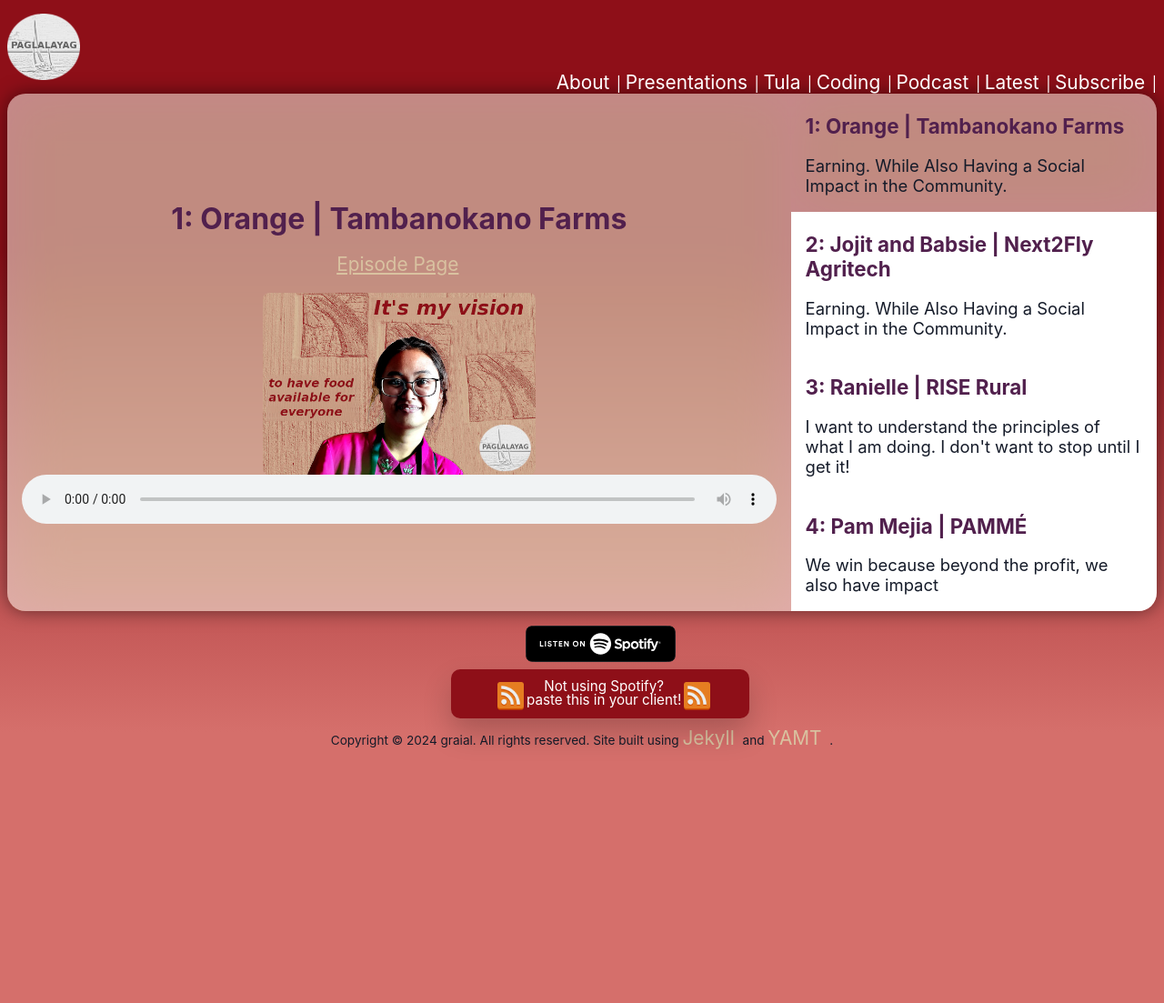
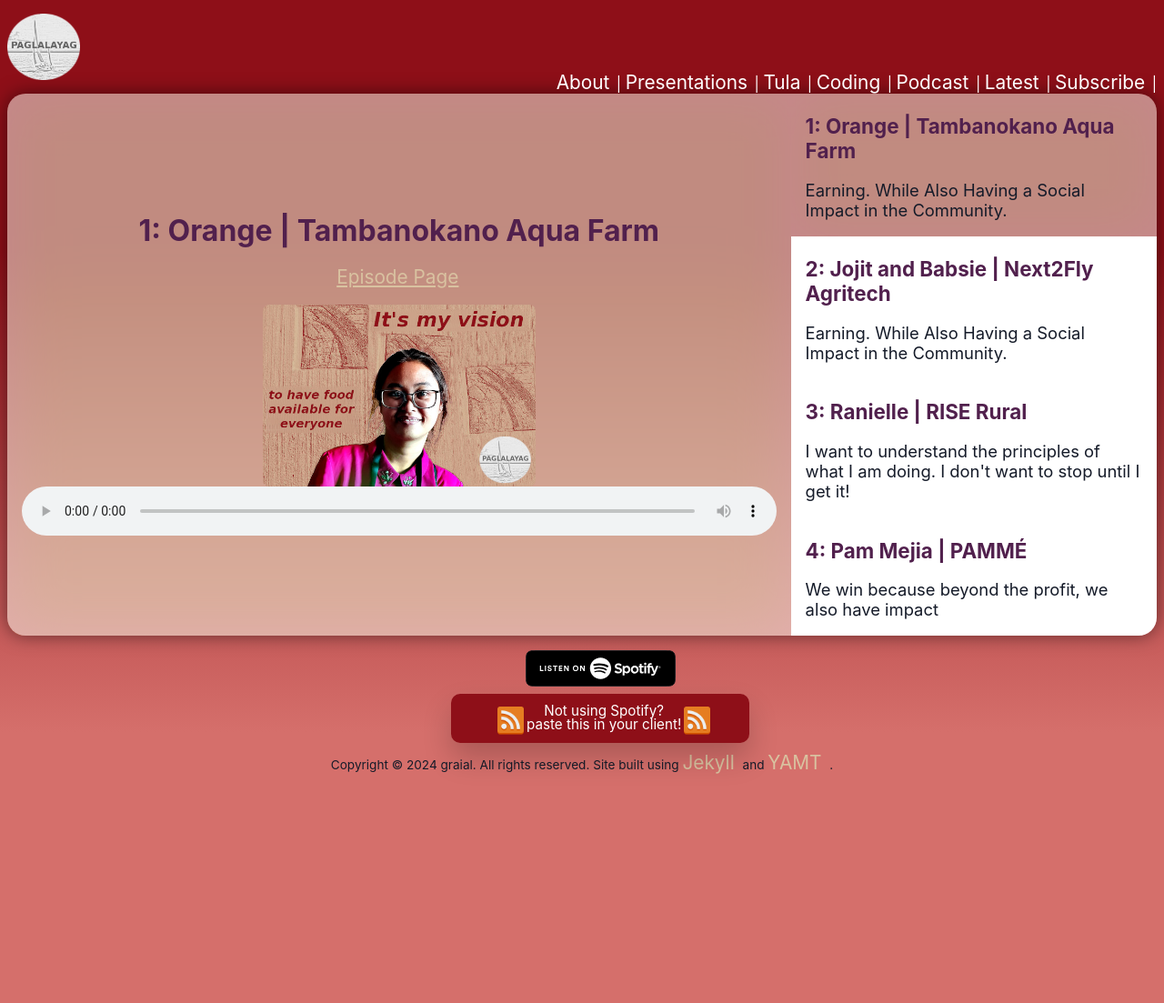
Before and after one commit to paglalayag/paglalayag.github.io, a Jekyll site: the page built from _pages/podcast.md, in a window 1280 px wide. Shown: the whole page at 91% size. Built offline with Jekyll 4.4.1, drawn with Linux system fonts in a browser that asks for light colours; nearby versions of some CDN libraries.

Commit message:
orange podcast

```diff
--- a/podcasts/_posts/2024-06-07-orange.md
+++ b/podcasts/_posts/2024-06-07-orange.md
@@ -1,5 +1,5 @@
 ---
-title: Orange | Tambanokano Farms
+title: Orange | Tambanokano Aqua Farm
 layout: interview
 hero_image: /assets/img/interviews/orange-paglalayag-interview.jpg
 image:
@@ -13,7 +13,7 @@ podcast_duration: "11:53"
 podcast_length: 5071773
 ---
 
-Orange is kickin' butt with [Tambanokano Farms](https://www.facebook.com/profile.php?id=61553855591828) Davao City, Mindanao Philippines.
+Orange is kickin' butt with [Tambanokano Aqua Farm](tambanokano.com) Pampanga, Philippines.
 
 By turning Agricultural Waste into Animal Protein, they are both reducing the input costs for their livestock and creating new income streams!
 
```
